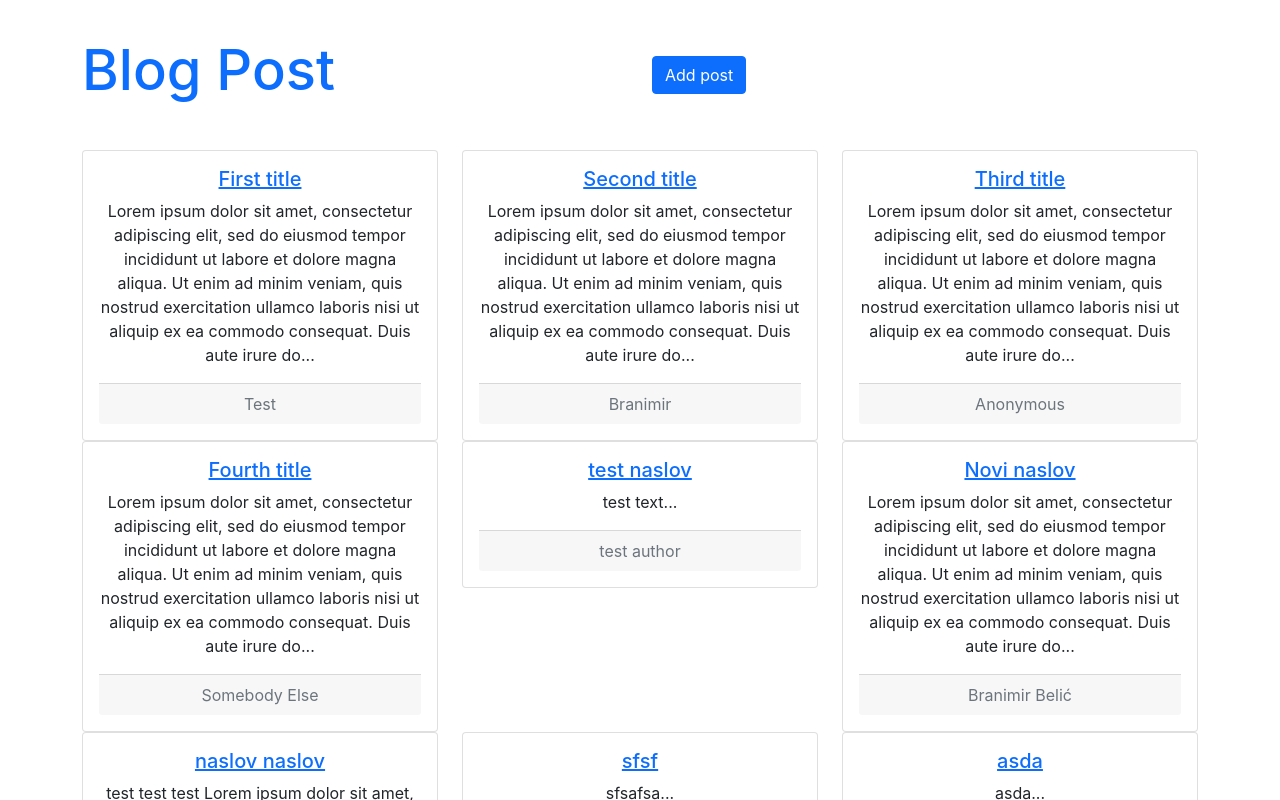
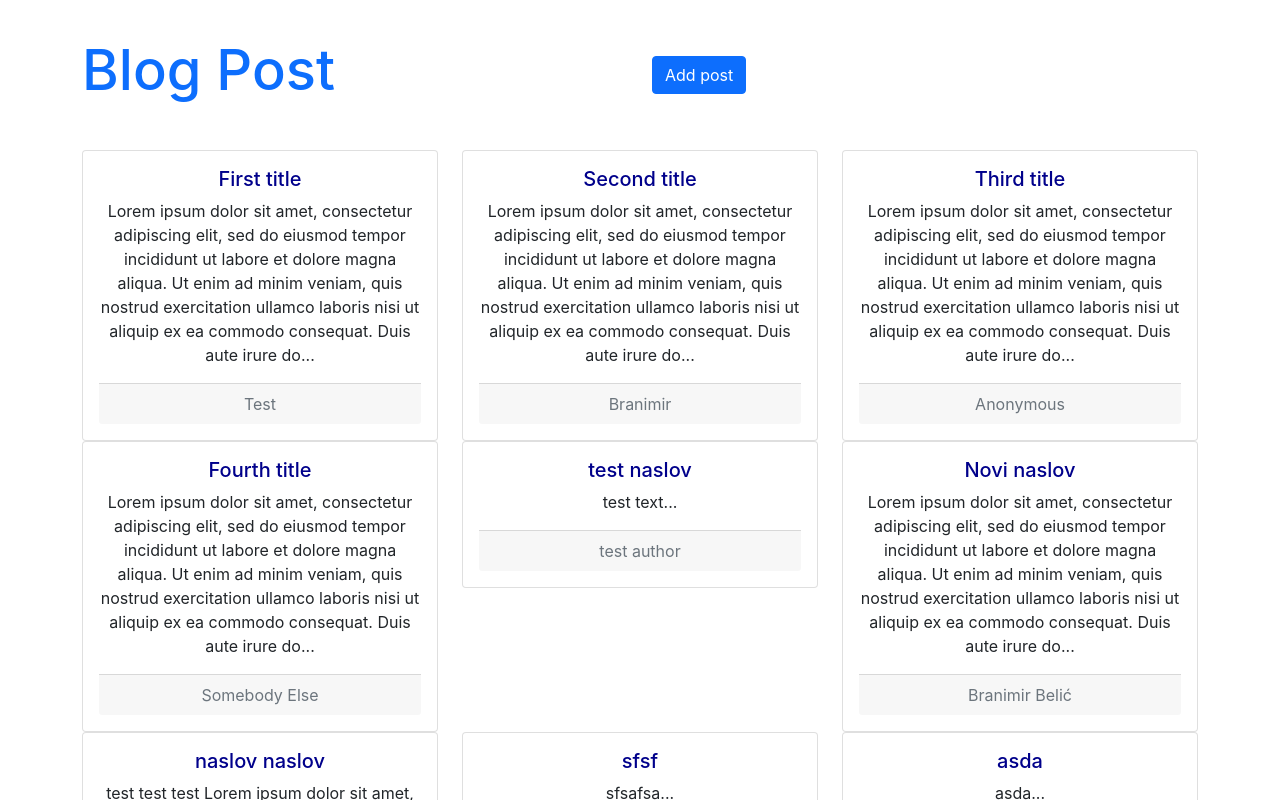
Before and after one commit to Branimir026/blogpost-json-server, a React (Create React App) app: page / in a window 1280 px wide. Shown: the top 800 px of the page. Built offline with nearby package versions, Linux system fonts and the light colour scheme; data requests are answered from the project's data file; the HTML template or start-up script is replaced by a standard one.

Commit message:
Made title in different color and changed text decoration

```diff
--- a/src/App.css
+++ b/src/App.css
@@ -16,6 +16,11 @@
   font-size: 3.5rem;
 }
 
+.card-title a {
+  text-decoration: none !important;
+  color: darkblue;
+}
+
 .error {
   color: red;
 }
```
